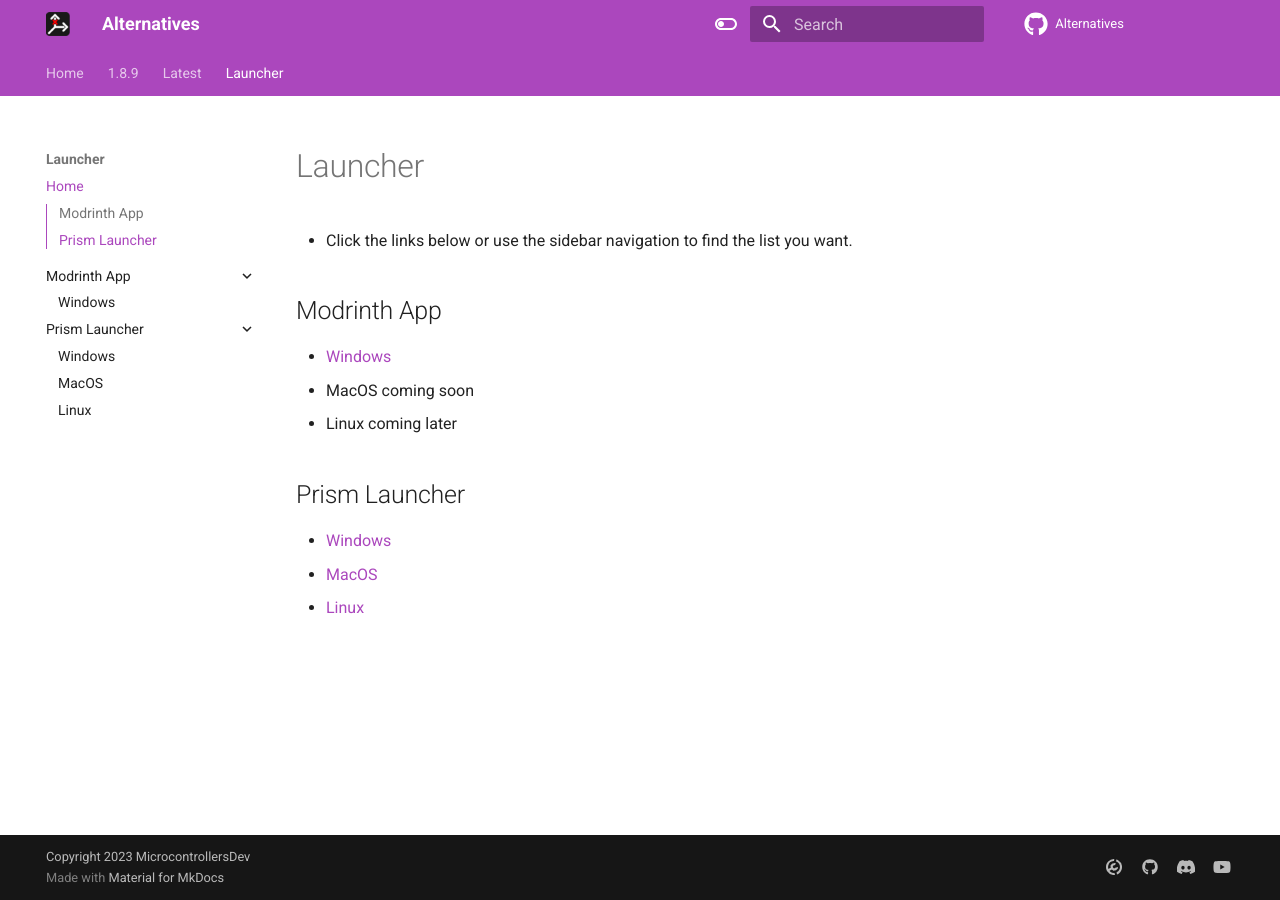
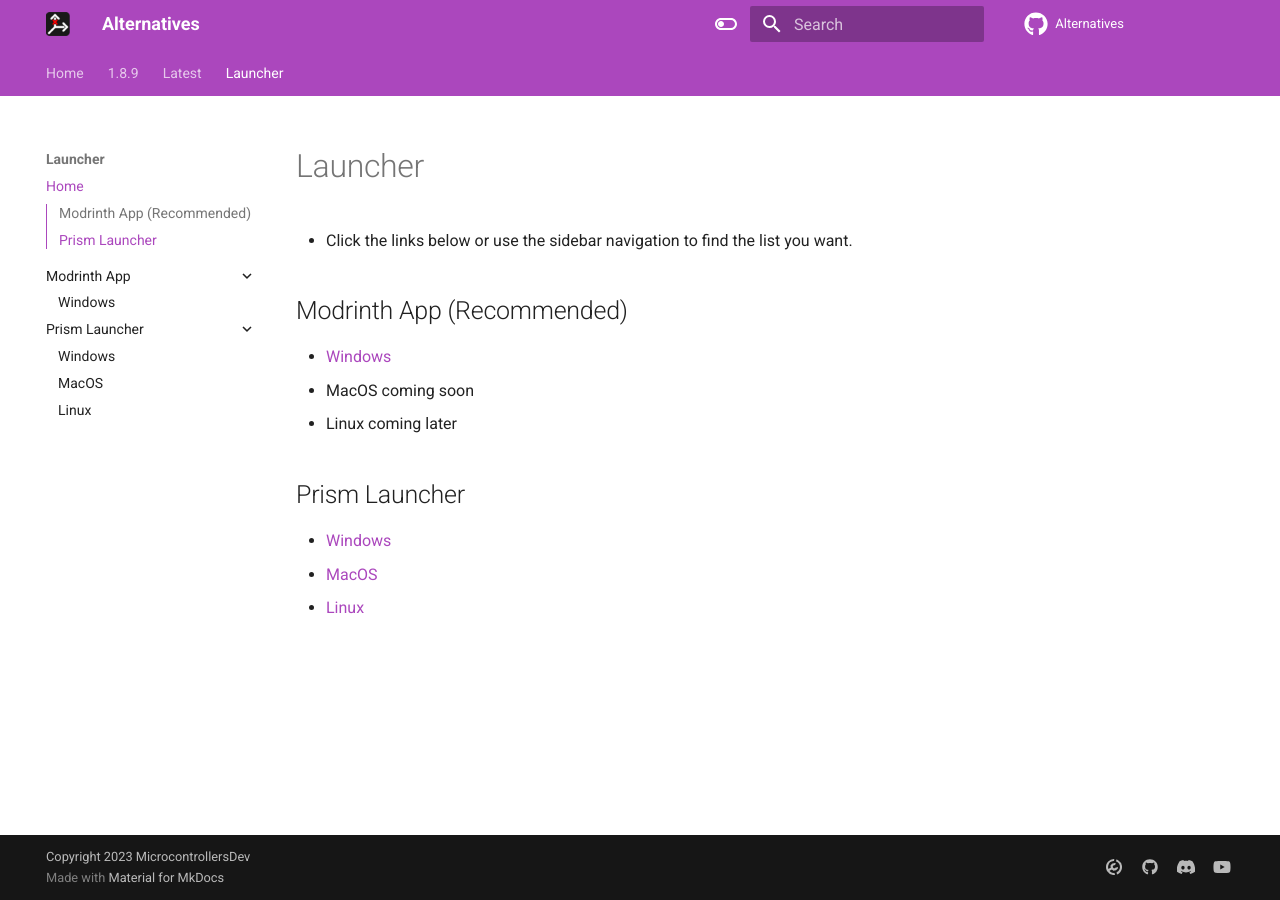
Before and after one commit to MicrocontrollersDev/Alternatives, an MkDocs documentation site: the page built from docs/launcher/home.md, in a window 1280 px wide. Built offline with MkDocs 1.6.1 and Material for MkDocs 9.7.7, drawn with Linux system fonts in a browser that asks for light colours; comment, search, counter and statistics services are not loaded.

Commit message:
Update home.md

```diff
--- a/docs/launcher/home.md
+++ b/docs/launcher/home.md
@@ -2,7 +2,7 @@
 
 - Click the links below or use the sidebar navigation to find the list you want.
 
-## Modrinth App
+## Modrinth App (Recommended)
 
 - [Windows](https://alternatives.microcontrollers.dev/launcher/modrinth_win)
 - MacOS coming soon
```
